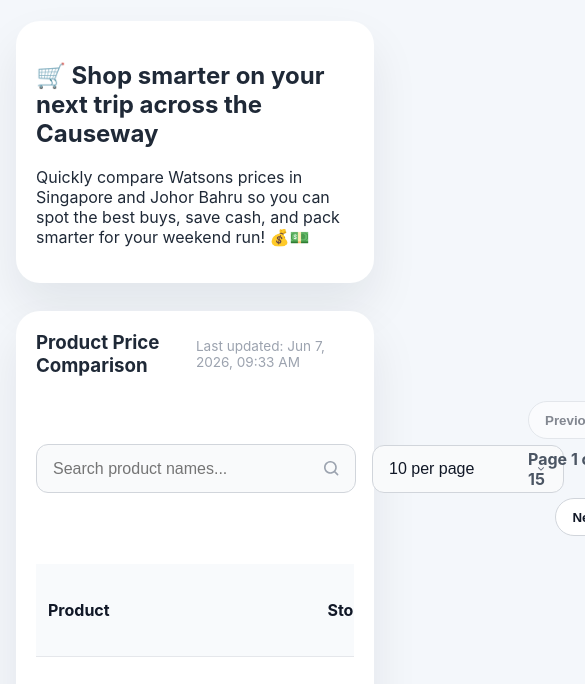
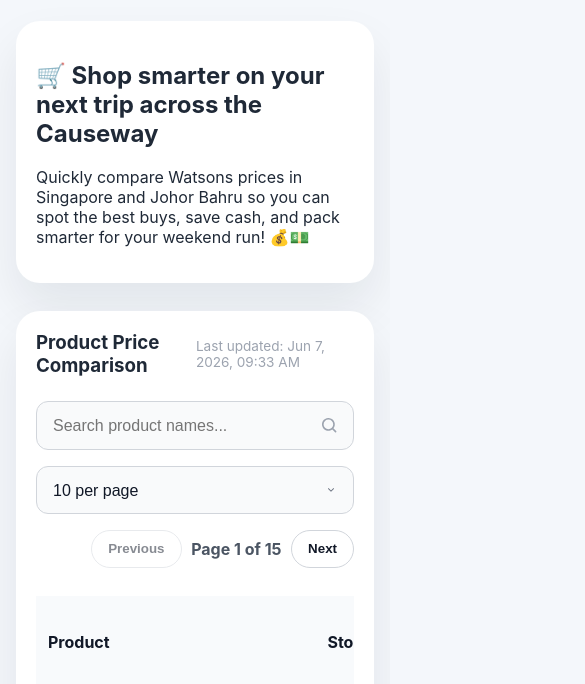
Before and after one commit to kairoskoh/watsons-price-comparison, a plain HTML site: page index.html in a window 390 px wide. Shown: the part 160-844 px from the top of the page, 585 px wide, since content can reach past the window. Drawn offline with Linux system fonts and the light colour scheme; no server answers.

Commit message:
Fix mobile controls layout and ignore promotional prices in scraper

```diff
--- a/styles.css
+++ b/styles.css
@@ -112,8 +112,8 @@
 }
 
 .controls {
-  display: grid;
-  grid-template-columns: minmax(320px, 1fr) minmax(140px, 200px) auto;
+  display: flex;
+  flex-wrap: wrap;
   gap: 1rem;
   margin-bottom: 1.75rem;
   align-items: center;
@@ -126,7 +126,12 @@
 }
 
 .control-group--search {
-  min-width: 320px;
+  flex: 1 1 220px;
+  min-width: 0;
+}
+
+.control-group--compact {
+  flex: 0 0 auto;
 }
 
 .control-group--compact select {
@@ -178,7 +183,9 @@
 }
 
 .control-group--pagination {
-  justify-self: end;
+  flex: 1 1 auto;
+  display: flex;
+  justify-content: flex-end;
 }
 
 .pagination {
@@ -304,4 +311,15 @@
   .summary-card {
     padding: 1.25rem;
   }
+  .control-group--search,
+  .control-group--compact,
+  .control-group--pagination {
+    flex: 1 1 100%;
+  }
+  .control-group--compact select {
+    width: 100%;
+  }
+  .control-group--pagination {
+    justify-content: center;
+  }
 }
```
Also changed, not shown: 1 other file.
